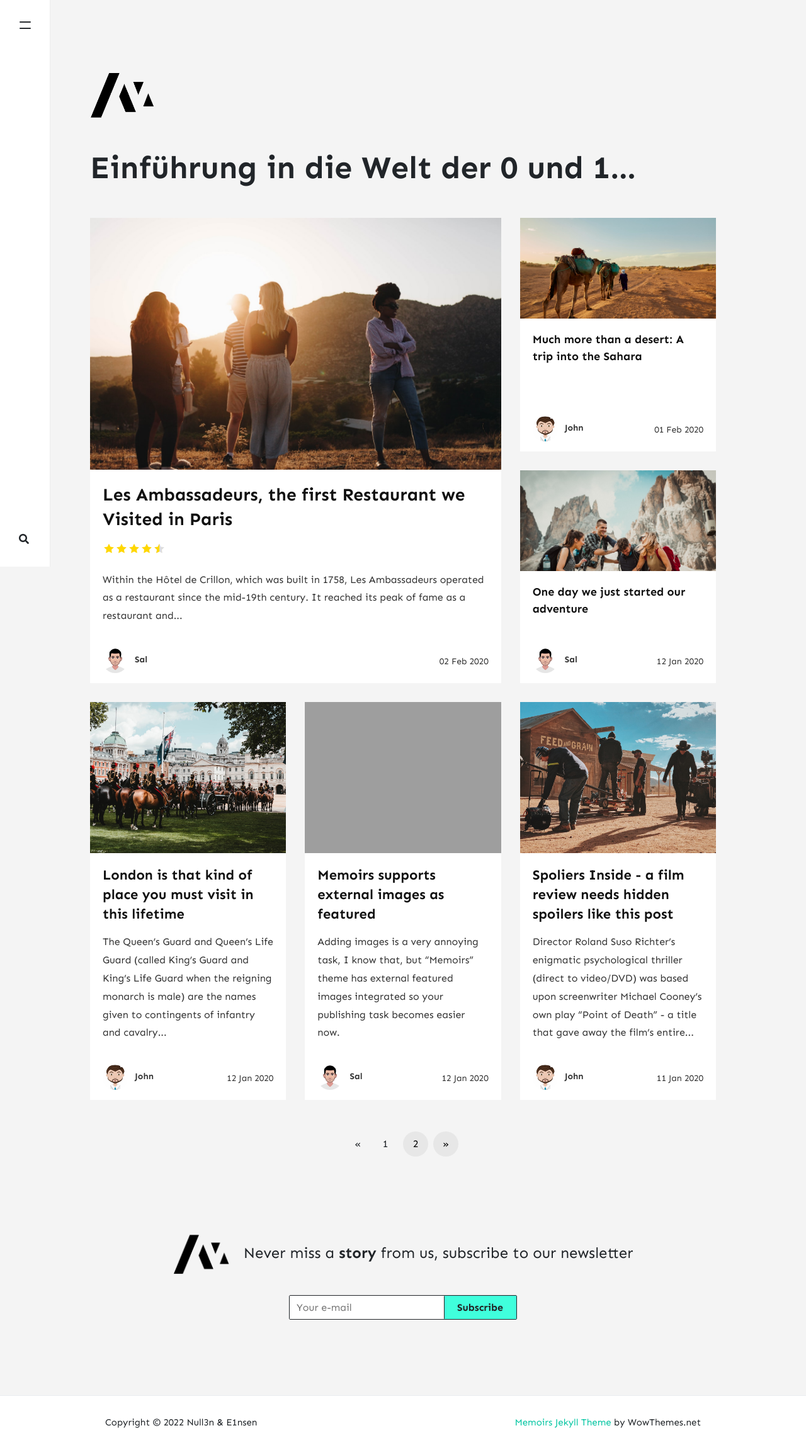
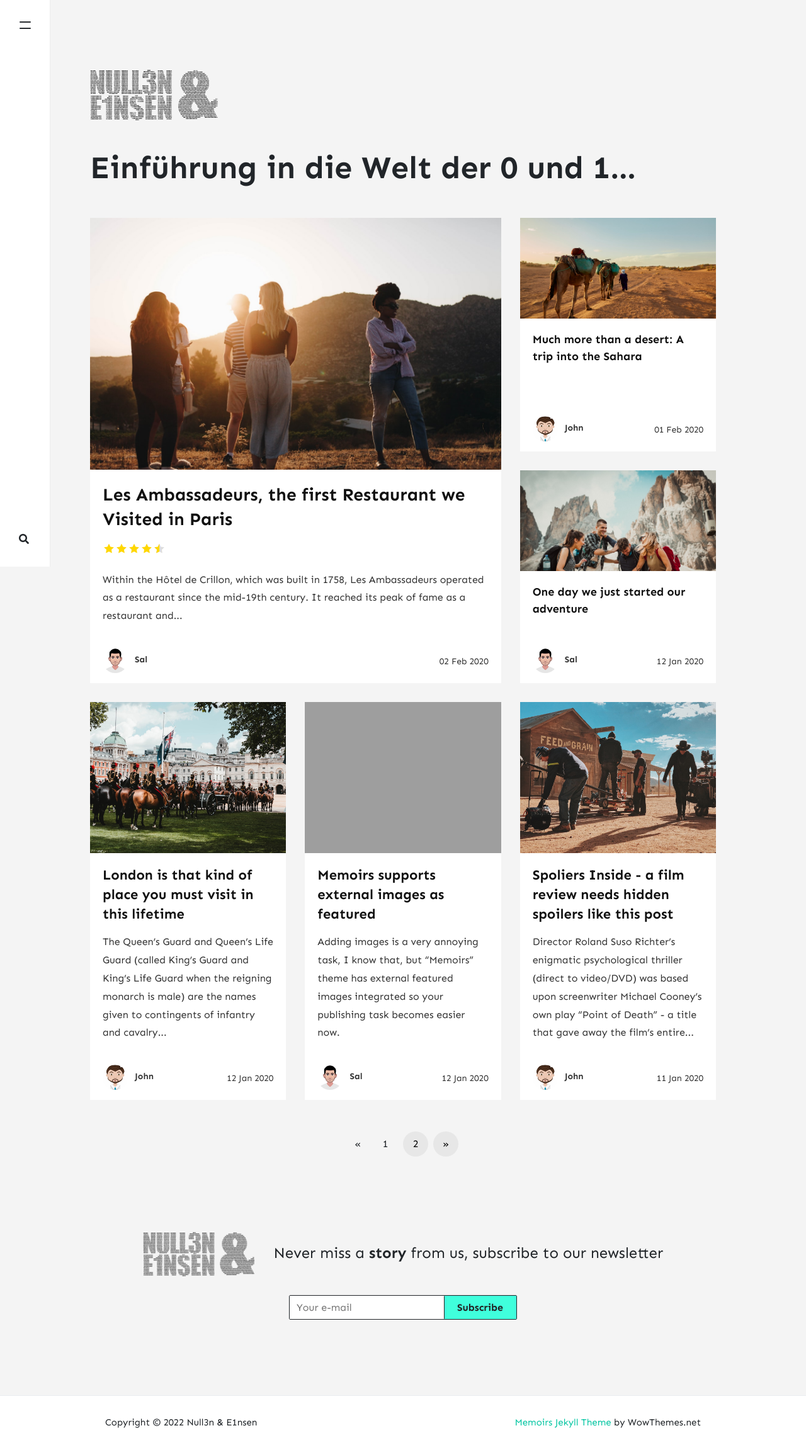
Before and after one commit to nullen-einsen/nullen-einsen.github.io, a Jekyll site: the page built from index.html, in a window 1280 px wide. Shown: the whole page at 63% size. Built offline with Jekyll 4.4.1, drawn with Linux system fonts in a browser that asks for light colours; nearby versions of some CDN libraries; the list of posts is cut into pages by our own code; comment, search, counter and statistics services are not loaded; grey boxes are pictures that could not be loaded.

Commit message:
Add new logo

```diff
--- a/_config.yml
+++ b/_config.yml
@@ -2,7 +2,7 @@
 name: "Null3n & E1nsen"
 title: "Nulle3n & E1nsen"
 description: "Einführung in die Welt der 0 und 1..."
-logo: 'assets/images/logo.png'
+logo: 'assets/images/nullen-einsen_logo.png'
 favicon: 'assets/images/logo.png'
 baseurl: ''
 google_analytics: 'UA-xxxxxxxx-1'
```
Also changed, not shown: assets/images/logo_test.jpg (added), assets/images/nullen-einsen_logo.png (added).
